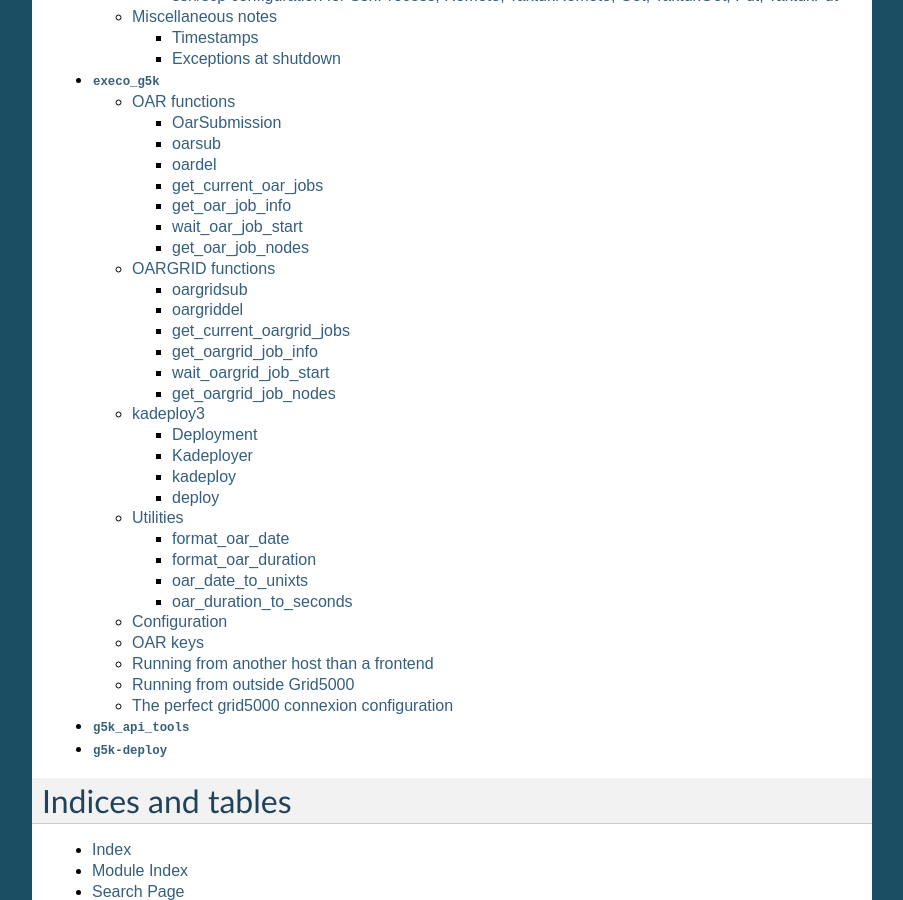
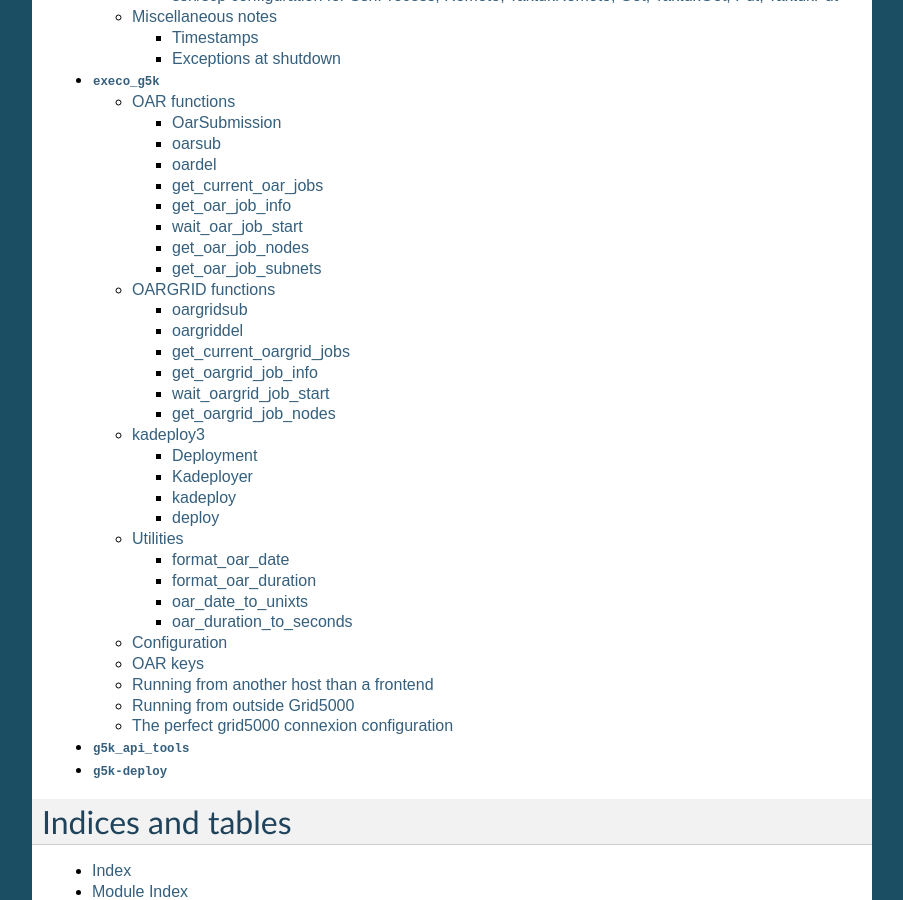
Before and after one commit to rcherrueau/execo, a Sphinx documentation site: the page built from doc/index.rst, in a window 1280 px wide and 900 px high, scrolled down 997 px. Shown: the whole window, without its empty margins (198-1101 px from the left). Built offline with Sphinx 7.4.7, drawn with Linux system fonts in a browser that asks for light colours.

Commit message:
add get_oar_job_subnets to generated doc

```diff
--- a/doc/execo_g5k.rst
+++ b/doc/execo_g5k.rst
@@ -46,6 +46,10 @@
 get_oar_job_nodes
 -----------------
 .. autofunction:: get_oar_job_nodes
+
+get_oar_job_subnets
+-------------------
+.. autofunction:: get_oar_job_subnets
 
 OARGRID functions
 =================
```
